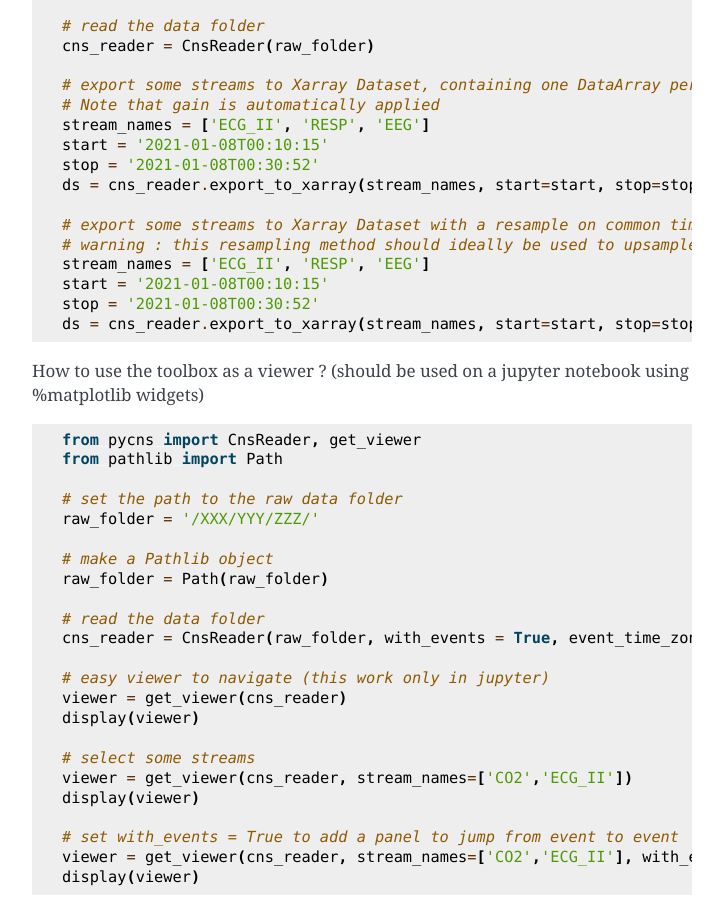
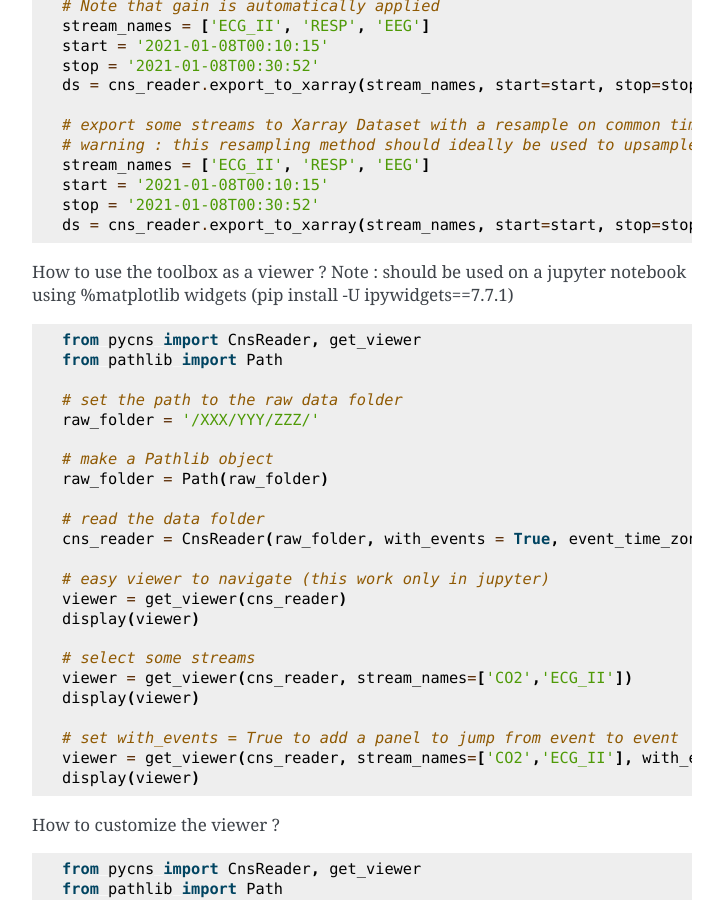
Before and after one commit to samuelgarcia/pycns, a Sphinx documentation site: the page built from doc/source/examples.rst, in a window 1280 px wide and 900 px high, scrolled down 1491 px. Shown: the whole window, without its empty margins (388-1111 px from the left). Built offline with Sphinx 7.4.7, drawn with Linux system fonts in a browser that asks for light colours; some of the changed text lies outside the part shown.

Commit message:
type doc

```diff
--- a/doc/source/examples.rst
+++ b/doc/source/examples.rst
@@ -93,7 +88,8 @@ How to get a Xarray Dataset object from the CNS monitor raw data using pycns ?
     stop = '2021-01-08T00:30:52'
     ds = cns_reader.export_to_xarray(stream_names, start=start, stop=stop, resample=True, sample_rate=256.)
 
-How to use the toolbox as a viewer ? (should be used on a jupyter notebook using %matplotlib widgets)
+How to use the toolbox as a viewer ?
+Note : should be used on a jupyter notebook using %matplotlib widgets (pip install -U ipywidgets==7.7.1)
 
 .. code-block:: python
 
```
Also changed, not shown: other parts of doc/source/examples.rst (+0 -5 lines).
